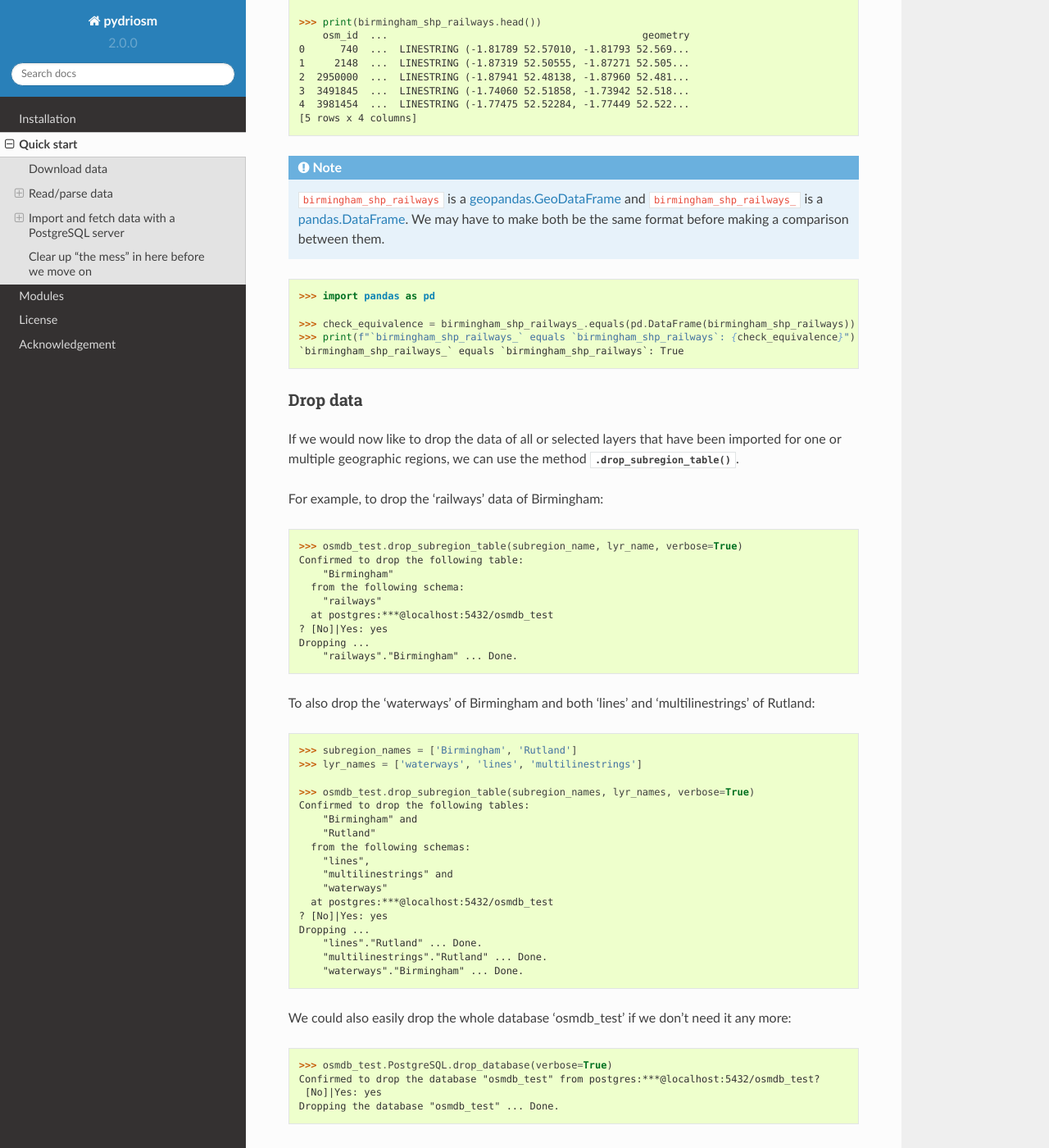
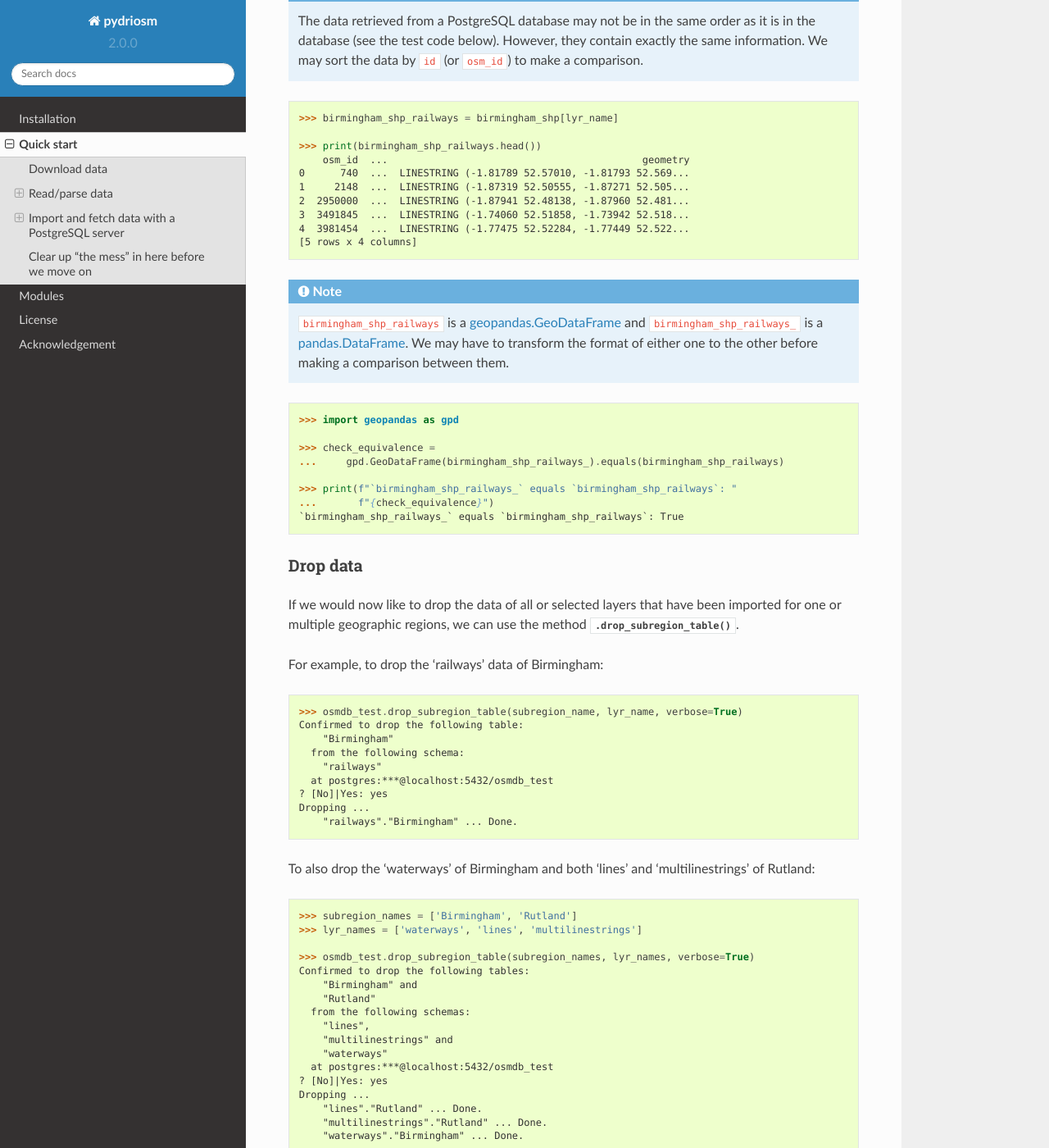
Before and after one commit to mikeqfu/pydriosm, a Sphinx documentation site: the page built from docs/source/quick-start.rst, in a window 1280 px wide and 1400 px high, scrolled down 11276 px. Shown: the whole window at 82% size. Built offline with Sphinx 7.4.7 and the Read the Docs theme 2.0.0, drawn with Linux system fonts in a browser that asks for light colours; some of the changed text lies outside the part shown.

Commit message:
modified \docs\source\quick-start.rst

```diff
--- a/docs/source/quick-start.rst
+++ b/docs/source/quick-start.rst
@@ -58,8 +58,8 @@
     >>> download_dir = "tests"
 
     >>> # Download the OSM PBF data of London from Geofabrik
-    >>> geofabrik_downloader.download_osm_data(subregion_name, osm_file_format, download_dir,
-    ...                                        verbose=True)
+    >>> geofabrik_downloader.download_osm_data(subregion_name, osm_file_format,
+    ...                                        download_dir, verbose=True)
     Confirm to download .osm.pbf data of the following geographic region(s):
         Greater London
     ? [No]|Yes: yes
@@ -115,9 +115,9 @@
 
     >>> subregion_names = ['Rutland', 'West Yorkshire', 'West Midlands']
 
-    >>> paths_to_pbf = geofabrik_downloader.download_osm_data(subregion_names, osm_file_format,
-    ...                                                       download_dir, ret_download_path=True)
-    ...                                                       verbose=True)
+    >>> paths_to_pbf = geofabrik_downloader.download_osm_data(
+    ...     subregion_names, osm_file_format, download_dir, ret_download_path=True)
+    ...     verbose=True)
     Confirm to download .osm.pbf data of the following geographic region(s):
         Rutland
         West Yorkshire
@@ -379,7 +379,8 @@
 
     >>> subregion_name = 'Rutland'
 
-    >>> osmdb_test.import_osm_data(rutland_pbf_parsed, table_name=subregion_name, verbose=True)
+    >>> osmdb_test.import_osm_data(rutland_pbf_parsed, table_name=subregion_name,
+    ...                            verbose=True)
     Importing data into "Rutland" at postgres:***@localhost:5432/osmdb_test ...
         points ... done: 4195 features.
         lines ... done: 7405 features.
@@ -461,7 +463,14 @@
 
     # Check names of layers included in the data
     >>> print(list(birmingham_shp.keys()))
-    ['buildings', 'landuse', 'natural', 'places', 'points', 'railways', 'roads', 'waterways']
+    ['buildings',
+     'landuse',
+     'natural',
+     'places',
+     'points',
+     'railways',
+     'roads',
+     'waterways']
 
     >>> # Import the data of 'railways', 'roads' and 'waterways'
     >>> lyr_names = ['railways', 'roads', 'waterways']
@@ -511,14 +520,17 @@
 
 .. note::
 
-    ``birmingham_shp_railways`` is a `geopandas.GeoDataFrame`_  and ``birmingham_shp_railways_`` is a `pandas.DataFrame`_. We may have to make both be the same format before making a comparison between them.
+    ``birmingham_shp_railways`` is a `geopandas.GeoDataFrame`_  and ``birmingham_shp_railways_`` is a `pandas.DataFrame`_. We may have to transform the format of either one to the other before making a comparison between them.
 
 .. code-block:: python
 
-    >>> import pandas as pd
+    >>> import geopandas as gpd
 
-    >>> check_equivalence = birmingham_shp_railways_.equals(pd.DataFrame(birmingham_shp_railways))
-    >>> print(f"`birmingham_shp_railways_` equals `birmingham_shp_railways`: {check_equivalence}")
+    >>> check_equivalence =
+    ...     gpd.GeoDataFrame(birmingham_shp_railways_).equals(birmingham_shp_railways)
+
+    >>> print(f"`birmingham_shp_railways_` equals `birmingham_shp_railways`: "
+    ...       f"{check_equivalence}")
     `birmingham_shp_railways_` equals `birmingham_shp_railways`: True
 
 
@@ -570,7 +582,8 @@
 .. code-block:: python
 
     >>> osmdb_test.PostgreSQL.drop_database(verbose=True)
-    Confirmed to drop the database "osmdb_test" from postgres:***@localhost:5432/osmdb_test?
+    Confirmed to drop the database "osmdb_test"
+        from postgres:***@localhost:5432/osmdb_test?
      [No]|Yes: yes
     Dropping the database "osmdb_test" ... Done.
 
@@ -620,6 +633,6 @@
 .. _`geopandas.GeoDataFrame`: https://geopandas.org/reference/geopandas.GeoDataFrame.html
 .. _`pandas.DataFrame`: https://pandas.pydata.org/pandas-docs/stable/reference/api/pandas.DataFrame.html
 
-**(The end of the quick start.)**
+**(The end of the quick start)**
 
 For more details, check out :ref:`Modules<modules>`.
```
Also changed, not shown: other parts of docs/source/quick-start.rst (+4 -3 lines).
